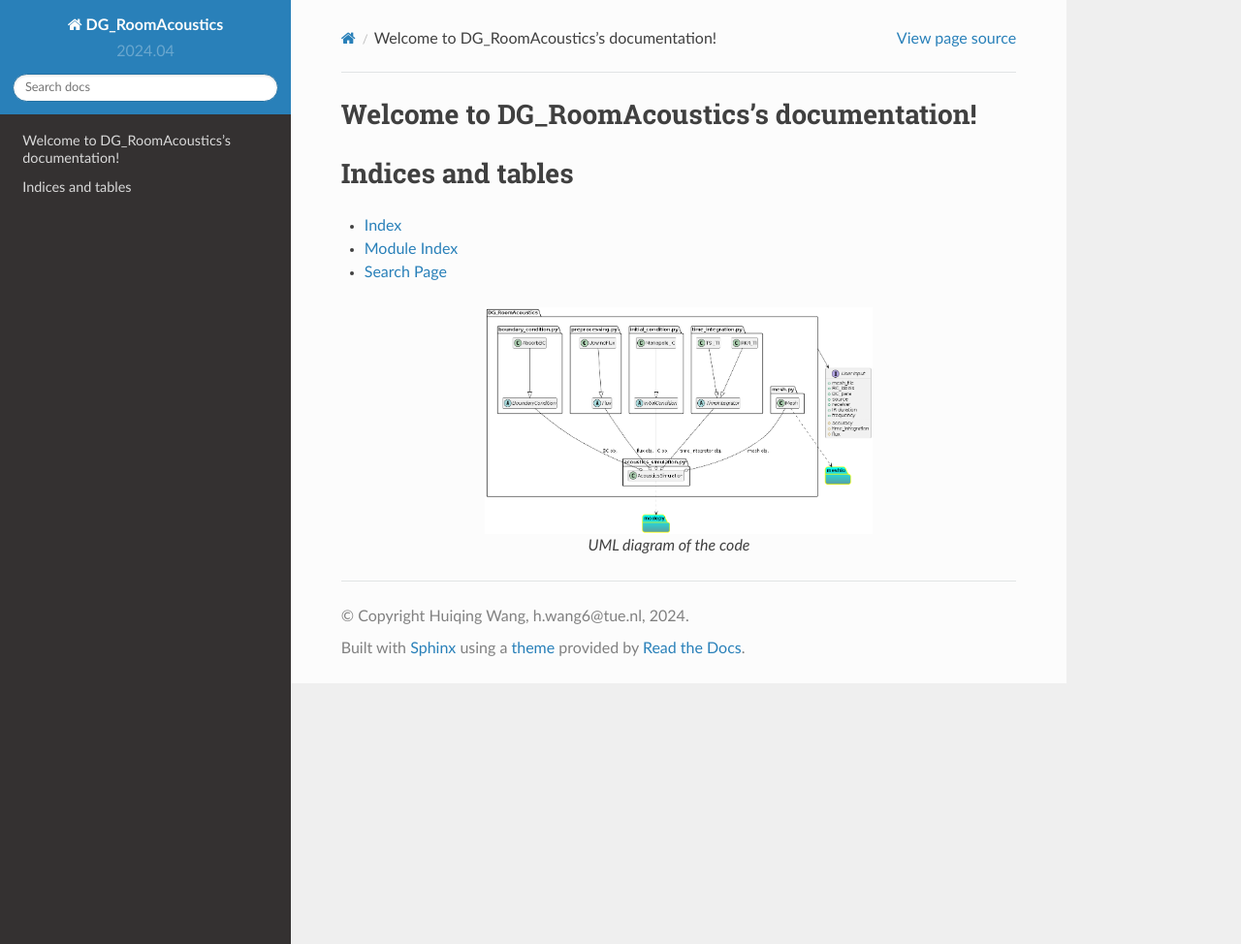
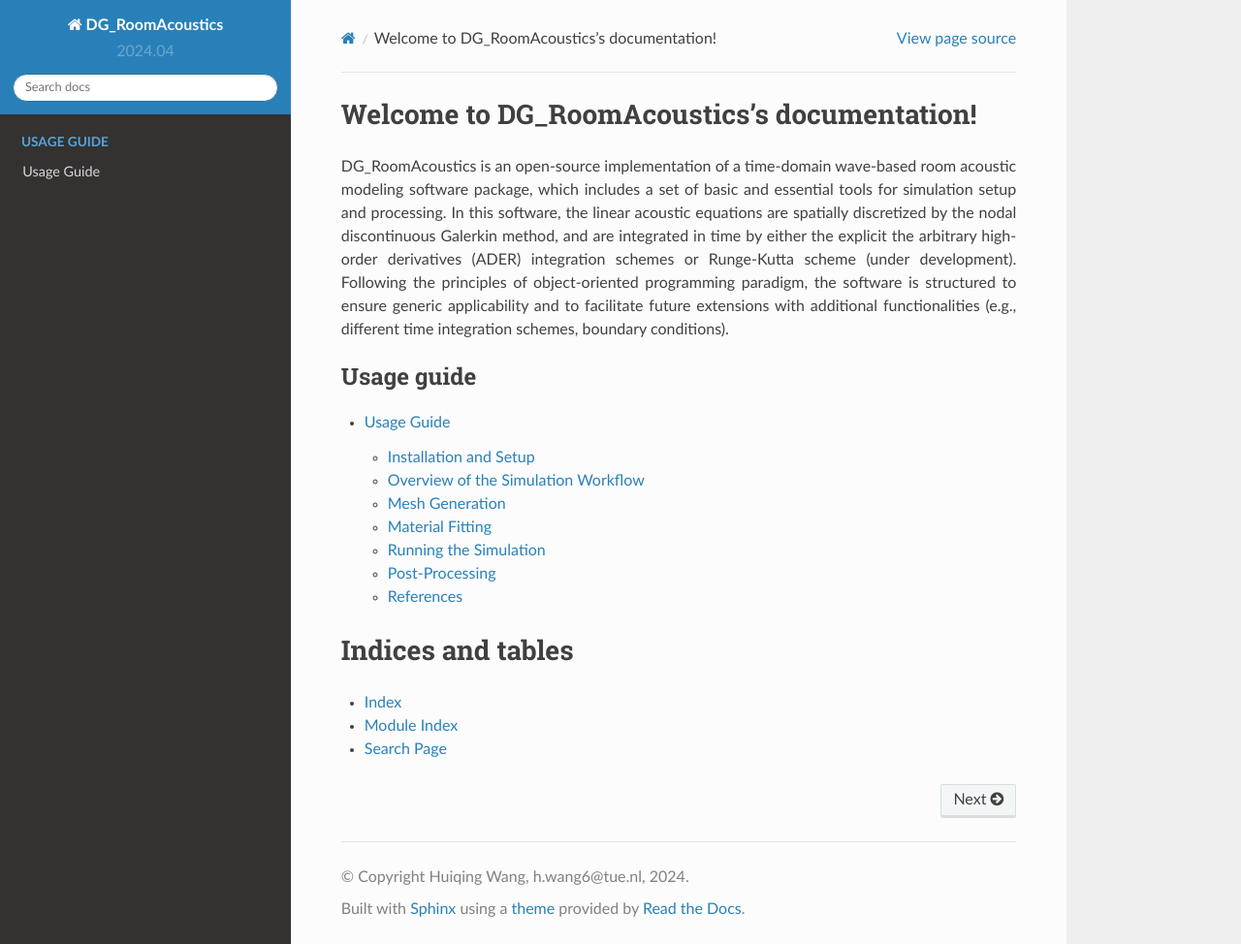
Before and after one commit to Building-acoustics-TU-Eindhoven/edg-acoustics, a Sphinx documentation site: the page built from docs/index.rst, in a window 1280 px wide and 974 px high. Shown: the whole window at 97% size. Built offline with Sphinx 7.4.7 and the Read the Docs theme 2.0.0, drawn with Linux system fonts in a browser that asks for light colours; some of the changed lines change nothing that is shown.

Commit message:
docs: Add usage guide documentation and remove UML diagram

````diff
--- a/docs/index.rst
+++ b/docs/index.rst
@@ -5,9 +5,18 @@
 Welcome to DG_RoomAcoustics's documentation!
 ============================================
 
+DG_RoomAcoustics is an open-source implementation of a time-domain wave-based room acoustic modeling software package, which includes a set of basic and essential tools for simulation setup and processing. In this software, the linear acoustic equations are spatially discretized by the nodal discontinuous Galerkin method, and are integrated in time by either the explicit the arbitrary high-order derivatives (ADER) integration schemes or Runge-Kutta scheme (under development). Following the principles of object-oriented programming paradigm, the software is structured to ensure generic applicability and to facilitate future extensions with additional functionalities (e.g., different time integration schemes, boundary conditions).
+
 .. toctree::
   :maxdepth: 2
-  :caption: Contents:
+  :caption: Usage guide
+
+  usage_guide.md
+
+.. toctree::
+  :maxdepth: 2
+  :caption: Source code documentation from docstrings:
+
 
 Indices and tables
 ====================
@@ -16,9 +25,9 @@
 * :ref:`modindex`
 * :ref:`search`
 
-.. figure:: /diagram.png
-  :width: 400px
-  :align: center
-  :alt: UML Diagram of the code
+.. .. figure:: /diagram.png
+..   :width: 400px
+..   :align: center
+..   :alt: UML Diagram of the code
 
-  UML diagram of the code
+..   UML diagram of the code
--- /dev/null
+++ b/docs/usage_guide.md
@@ -0,0 +1,160 @@
+# Usage Guide
+
+## Installation and Setup
+
+To install DG_RoomAcoustics from GitHub repository, do:
+
+```console
+git clone git@github.com:Building-acoustics-TU-Eindhoven/edg-acoustics.git
+cd edg-acoustics
+python3 -m pip install .
+```
+
+It's highly recommended to create a conda environment first and to do the above pip install therein, to avoid potential conflicts with other Python packages.
+
+To use [gmsh](https://gmsh.info/) in Python, as suggested in this [issue](https://github.com/conda-forge/gmsh-feedstock/issues/30), you need to install via pip by running the following command:
+
+```console
+pip install gmsh
+```
+
+## Overview of the Simulation Workflow
+
+To run a simulation from scratch, you will need to complete the following steps essentially, which are further detailed in the following sections:
+
+- Build a geometry model of the room as needed for the mesh generation of the simulation, which is acheived with [gmsh](https://gmsh.info/). Depending on the complexity of the room and your familiarity with mesh generation tools, you can either create the geometry with `gmsh` directly or build a [Sketchup](https://www.sketchup.com/en/plans-and-pricing/sketchup-free) model and then export it to gmsh. More details on mesh generation can be found in [Mesh Generation](#mesh-generation) section below.
+
+- Fit the impedance data of the boundary materials to the time-domain impedance boundary condition (TDIBC) model [Wang2020]. A Matlab script named `CoeffByVF.m` is provided in the [examples/material_fit](../examples/material_fit) directory to fit the impedance data to the TDIBC model, which uses the Vector Fitting method [Gustaven1999](https://www.sintef.no/en/software/vector-fitting/).
+
+- Fill out a setup script to configure the model parameters, including the geometry/mesh file, the medium properties, the boundary conditions parameters, the source and receiver locations, the upper frequency limit of the source signal and the simulation duration. Examples of the setup script of different scenarios can be found in the [examples](../examples) directory.
+
+## Mesh Generation
+
+The mesh generation is a crucial step in the simulation process, as it determines the spatial discretization of the room geometry. The mesh should be fine enough to capture the details of the room geometry and the wave phenomena accurately, while avoiding excessive computational cost. The mesh generation is typically done with the mesh generation tool `gmsh`, which is a powerful open-source mesh generation tool with a built-in CAD engine and post-processor. So far, there are two ways available to generate the mesh for the room geometry, and two scenarios are provided as examples in the [examples](../examples) directory respectively.
+
+### Directly within gmsh
+
+It's highly recommended to create the geometry of the room directly in `gmsh`. This approach gives you full control over the geometry and mesh generation process (e.g., the mesh size, meshing algorithm, locally refinement). You can find more information on how to use `gmsh` in the [gmsh documentation](https://gmsh.info/#Documentation) and an active user [community](https://gitlab.onelab.info/gmsh/gmsh/-/issues).
+
+Please note that the mesh file should be saved in the legacy **2.2** format (straightforward, human-readable structure and easy to parse), whicåh is compatible with the `meshio` library used in the code and has been tested to work well with the current version.
+
+Regarding the assignment of boundary conditions, the boundary faces should be tagged in `gmsh` with the corresponding boundary condition labels, which will be used in the setup script to match the parameters of boundary conditions. This can be done by creating physical groups in `gmsh` and assigning an integer number labels to these groups. For example, in the provided sceneario1 example, the `.geo` file [scenario1_coarse.geo](../examples/scenario1/scenario1_coarse.geo) contains the following lines (line 102-104) to assign the physical surface labels:
+
+```markdown
+Physical Surface(11) = { 1, 3, 4, 6, 8, 9, 10, 11 }; //hard surface
+Physical Surface(13) = { 2 }; //carpet on the floor
+Physical Surface(14) = { 5, 7, 12 }; //panel on the wall
+```
+
+where the integer numbers 11, 13, 14 are the boundary condition labels for the corresponding physical surfaces, and the comments are the auxiliary descriptions of the boundary conditions. These integer numbers should be consistent with the boundary condition labels defined in the setup script. The integer numbers in the curly braces are the elementary entities (faces) that belong to the physical groups.
+
+In the setup script [examples/scenario1/main.py](../examples/scenario1/main.py), the generated `.msh` file ([scenario1_coarse.msh](../examples/scenario1/scenario1_coarse.msh) ) is loaded as input. Therein, the varibles of boundary condition labels *BC_labels* are implemented as dictionary, whose keys are the boundary condition names and values are supposed to match the physical surface numbers in the `.geo` file shown above. For example, the boundary condition labels for the scenario1 are defined as follows:
+
+```python
+BC_labels = {
+    "hard wall": 11,
+    "carpet": 13,
+    "panel": 14,
+}
+```
+
+### Exporting from Sketchup and calling gmsh Python API
+
+Another way to generate the mesh is to create the geometry in Sketchup and then export it to `gmsh` for mesh generation. This approach is more user-friendly for those who are not familiar with `gmsh` or prefer to use Sketchup for geometry modeling. The Sketchup model can be exported to `gmsh` using the `MeshKit` plugin, which is available in the [Sketchup Extension Warehouse](https://extensions.sketchup.com/extension/4bea8106-6de2-4fa9-9037-ec5b6c0a44e7/mesh-kit). An example of how to export a Sketchup model to `gmsh` can be found in the [Inputs/Geometry](https://building-acoustics-tu-eindhoven.github.io/Diffusion/Finite%20Volume%20Method%20Use.html) section of the tutorial.
+
+The exported `.geo` file can be read by DGRoomAcoustics and the Python API of `gmsh` is called to generate the mesh. Different from the above mesh generation method, the boundary physical surfaces from the exported `.geo` file from Sketchup have string values and looks like the following, as shown in the provided sceneario2 example `.geo` file [Corridor.geo](../examples/scenario2/Corridor.geo):
+
+```markdown
+Physical Surface("Doors") = { 1, 11, 12, 13, 17, 19, 23 };
+Physical Surface("UpperWall") = { 2, 6, 8, 10, 14, 16, 20, 22, 24, 26, 27, 29, 32 };
+Physical Surface("Floor") = { 3 };
+Physical Surface("LowerWall") = { 4, 7, 9, 15, 18, 21, 25, 28, 30, 31, 33 };
+Physical Surface("Ceiling") = { 5 };
+```
+
+In the setup script [examples/scenario2/main.py](../examples/scenario2/main.py), the exported `.geo` file ([Corridor.geo](../examples/scenario2/Corridor.geo)) is loaded as input. Therein, the varibles of boundary condition labels *BC_labels* are implemented as dictionary, whose keys are the boundary material names and values are supposed to be increasing integer numbers starting from 1. Here, the order of the keys should match the order of the the boundary material names in the exported `.geo` file,  For example, the boundary condition labels for the scenario2 are defined as follows:
+
+```python
+BC_labels = {
+    "Doors": 1,
+    "UpperWall": 2,
+    "Floor": 3,
+    "LowerWall": 4,
+    "Ceiling": 5,
+}
+```
+
+## Material Fitting
+
+The time-domain impedance boundary condition (TDIBC) model [Wang2020] is used to model the boundary conditions in the room acoustics simulation. The TDIBC model requires the impedance data of the boundary materials to be fitted to the model. The impedance data can be obtained from measurements or simulations, and the fitting can be done with the Vector Fitting method [Gustaven1999](https://www.sintef.no/en/software/vector-fitting/). A Matlab script named `CoeffByVF.m` is provided in the [examples/material_fit](../examples/material_fit) directory to fit the impedance data to the TDIBC model. This script reads the impedance data as input, fits the data to the TDIBC model, and saves the fitted coefficients to a `.mat` file in the name of the boundary material. An example of Miki model is provided.
+
+The fitted coefficients can then be used in the setup script to define the boundary conditions. Save the fitted coefficients in the same directory as the setup script and save it with the same name for the first couple of letters as the *BC_labels* of boundary material in the setup script.
+
+In the example scenario1 folder [examples/scenario1](../examples/scenario1), the fitted coefficients for the carpet boundary material are saved in the file `carpet_N5_Fmax3000.mat`, where the first couple of letters *carpet* match the *BC_labels* of the carpet boundary material in the setup script. Similarly, the fitted coefficients for the panel boundary material in the scenario1 are saved in the file `panel_N5_Fmax3000.mat`, where the first couple of letters `panel` match the *BC_labels* of the panel boundary material in the setup script.
+
+The setup script [examples/scenario1/main.py](../examples/scenario1/main.py) reads the fitted coefficients from the `.mat` files and assigns them to the corresponding boundary materials. If there is boundary material that has frequency-independent real-valued impedance, the real part of the impedance can be directly assigned to the boundary material in the setup script. For example, the setup script for the *scenario1* assigns the fitted coefficients to the carpet and panel boundary materials as follows:
+
+```python
+real_valued_impedance_boundary = [
+    {"label": 11, "RI": 1}
+]  # extra labels for real-valued impedance boundary condition, if needed. The label should be the similar to the label in BC_labels. Since it's frequency-independent, only "RI", the real-valued reflection coefficient, is required. If not needed, just clear the elements of this list and keep the empty list.
+```
+
+If there is no frequency-independent real-valued impedance boundary condition, the list should be empty.
+
+The loaded fitting parameters are saved in the variable *BC_para* in the setup script, which is a of list of dictionaries. Instead of loading the fitting parameters from the `.mat` files, you can also directly assign the fitting parameters to the boundary materials in the setup script. Each dictionary contains the fitting parameters of a boundary material. More explanatory details of the data structure of *BC_para* can be found by searching "`BCpara`" in API Reference on the left side. As an example, in the setup script [examples/scenario2/main.py](../examples/scenario2/main.py),  the fitted coefficients are assigned to the boundary materials as follows:
+
+```python
+BC_para = [
+    {"label": 1, "RI": 0.9999},
+    {
+        "label": 2,
+        "RI": 0,
+        "RP": numpy.array(
+            [
+                [2.849308439512733e03, 1.849308439512733e03],
+                [2.843988875912554e03, 3.843988875912554e03],
+            ]
+        ),
+        "CP": numpy.array([[-5.0, 10.0], [100.0, 3.0], [1.8e3, 1.3e3], [2.0e3, 4.0e3]]),
+    },
+    {
+        "label": 3,
+        "RI": 0,
+        "RP": numpy.array(
+            [
+                [1.505778842079319e04, 1.805778842079319e04],
+                [1.509502512409186e04, 2.509502512409186e04],
+            ]
+        ),
+        "CP": numpy.array([[-5.0], [100.0], [1.8e3], [2.0e3]]),
+    },
+    {"label": 4, "RI": 0.95},
+    {"label": 5, "RI": 0.9},
+]
+```
+
+## Running the Simulation
+
+After the mesh generation and material fitting are completed, you can run the simulation by executing the setup script. The setup script should be filled out with the necessary parameters, including the geometry/mesh file, the medium properties, the boundary conditions parameters, the source and receiver locations, the upper frequency limit of the source signal, and the simulation duration. Besides, there is an option to choose the polynomial order of the DG method, the time integration scheme.
+
+Due to the extremely high sampling frequency needed for the time-domain simulation, the simulation results can be saved every N steps to reduce the file size. The simulation results can be saved in the `.mat` format, which is compatible with Matlab, or in the `.npz` format, which is compatible with Python. The temporary results can be saved every N steps during the simulation, which can be used to monitor the simulation process and to check the intermediate results. These can be set in the setup script as follows:
+
+```python
+save_every_Nstep = 10  # save the results every N steps
+temporary_save_Nstep = 500  # save the results every N steps temporarily during the simulation. The temporary results will be saved in the root directory of this repo.
+```
+
+## Post-Processing
+
+The current version of DG_RoomAcoustics does not provide extensive post-processing tools for acoustic parameter calculations. However, the simulated impulse response (IR) can be post-processed with other tools, such as Matlab or Python, to calculate the acoustic parameters of interest, such as the sound pressure level (SPL), the reverberation time (RT), the early decay time (EDT), the clarity (C80), and the definition (D50). The simulation results can be loaded from the saved `.mat` or `.npz` files, and the acoustic parameters can be calculated based on the sound pressure data at the receiver locations. The calculation of these acoustic parameters is beyond the scope of this documentation, but there are many resources available online that provide guidance on how to calculate these parameters.
+
+In the current output results, there are two impulse responses saved in the output file, one is the *IR_Uncorrected*, and the other is the *IR*. The *IR_Uncorrected* is the impulse response without the correction of the Gaussian pulse, and it's the original simulation results from the time-domain DG simulation. The *IR* is obtained by correcting the source spectrum of the initial Gaussian pulse. The *IR* is the impulse response that should be used for further post-processing and acoustic parameter calculations. Details of the correction of the Gaussian pulse can be found in the paper [Wittebol2024].
+
+## References
+
+[Wang2020] Wang, H., & Hornikx, M. (2020). Time-domain impedance boundary condition modeling with the discontinuous Galerkin method for room acoustics simulations. The Journal of the Acoustical Society of America, 147(4), 2534-2546.
+
+[Gustaven1999] Gustavsen, B., & Semlyen, A. (1999). Rational approximation of frequency domain responses by vector fitting. IEEE Transactions on power delivery, 14(3), 1052-1061.
+
+[Wittebol2024] Wittebol, W., Wang, H., Hornikx, M., & Calamia, P. (2024). A hybrid room acoustic modeling approach combining image source, acoustic diffusion equation, and time-domain discontinuous Galerkin methods. Applied Acoustics, 223, 110068.
````
